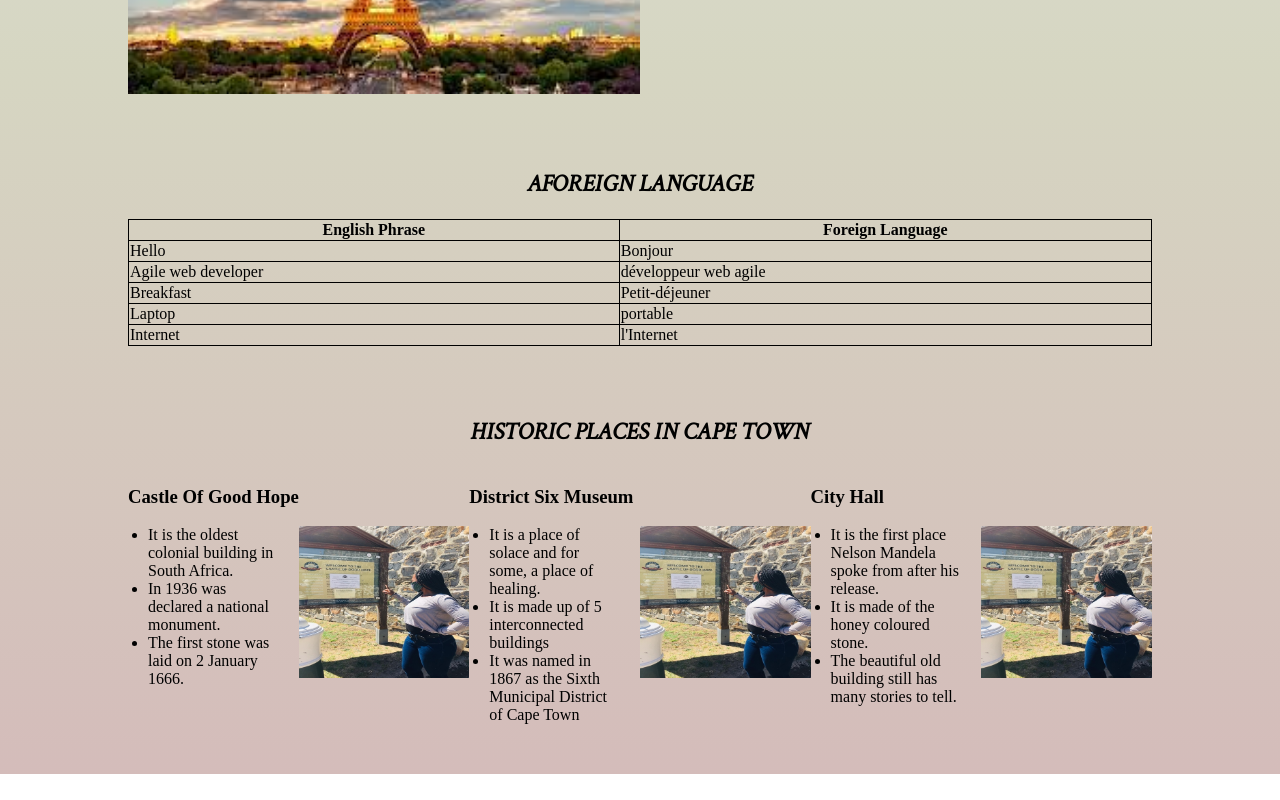
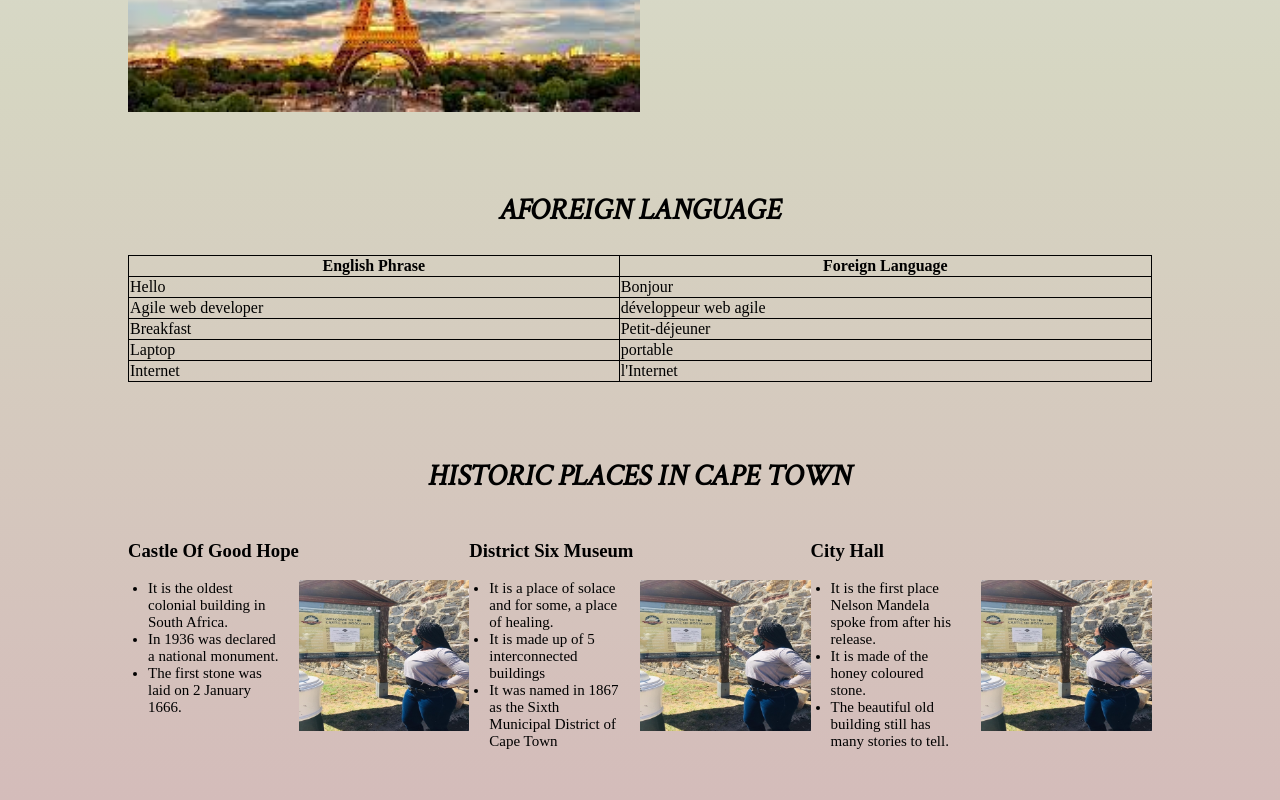
Before and after one commit to amandam2017/basic-webpage, a plain HTML site: page my-webpage.html in a window 1280 px wide. Shown: the part 643-1443 px from the top of the page. Before the commit the page ends 1417 px from the top, so only its background shows below. Drawn offline with Linux system fonts and the light colour scheme.

Commit message:
changing heading font size on my-webpages

```diff
--- a/css/main-styles.css
+++ b/css/main-styles.css
@@ -35,12 +35,15 @@ h3{
     text-align: center;
     text-decoration: underline;
 }
+ul li{
+    font-size: 0.8em;
+}
 p{
-    font-size: 1rem;
+    font-size: 1em;
 }
 .header_section p{
     margin: 0;
-    font-size: 0.7rem;
+    font-size: 0.7em;
 }
 
 .header_section{
@@ -87,9 +90,6 @@ p{
     padding-inline-start: 0.5rem;
     margin: 0;
 }
-.historical_section li{
-    font-size: 0.9rem;
-}
 .historical_section img{
     width: 100%;
 }
@@ -104,14 +104,18 @@ p{
     }
     h2{
         font-size: 1.3rem;
-        padding: 0 0 1.5rem 0;
+        padding: 0 0 1.5em 0;
     }
     h3{
-        font-size:1rem;
+        font-size:1em;
         text-align: center;
     }
     p{
-        font-size: 1.125rem;
+        font-size: 1.125em;
+    }
+
+    ul li{
+        font-size: 0.9em;
     }
 
     .historical_section .place_two .col-6{
--- a/my-webpage.html
+++ b/my-webpage.html
@@ -64,7 +64,7 @@ img{
 }
 
 h1{
-    font-size: 22px;
+    font-size: 19px;
     font-family: Crimson Text, Arial, Helvetica, sans-serif;
     font-weight: 600;
     text-transform: uppercase;
@@ -74,6 +74,11 @@ h2{
     font-family: Crimson Text, Arial, Helvetica, sans-serif;
     text-transform: uppercase;
     text-align: center;
+    font-size: 22px;
+}
+
+ul li{
+    font-size: 15px;
 }
 
 /*********************Header_section****************************/
@@ -162,6 +167,9 @@ h2{
     }
     h1{
         font-size: 37px;;
+    }
+    h2{
+        font-size: 30px;
     }
 }
     </style>
```
